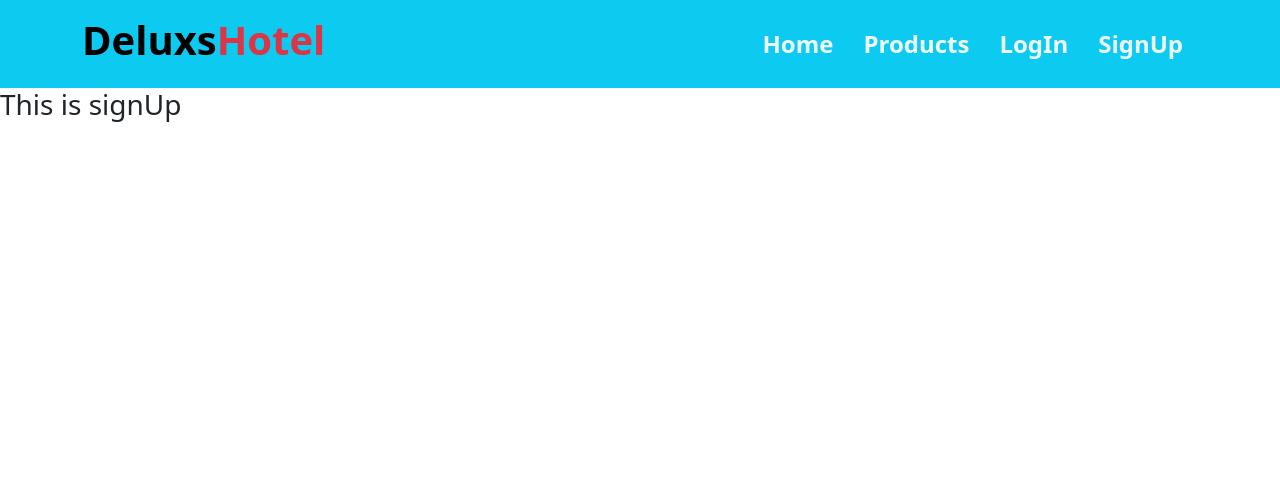
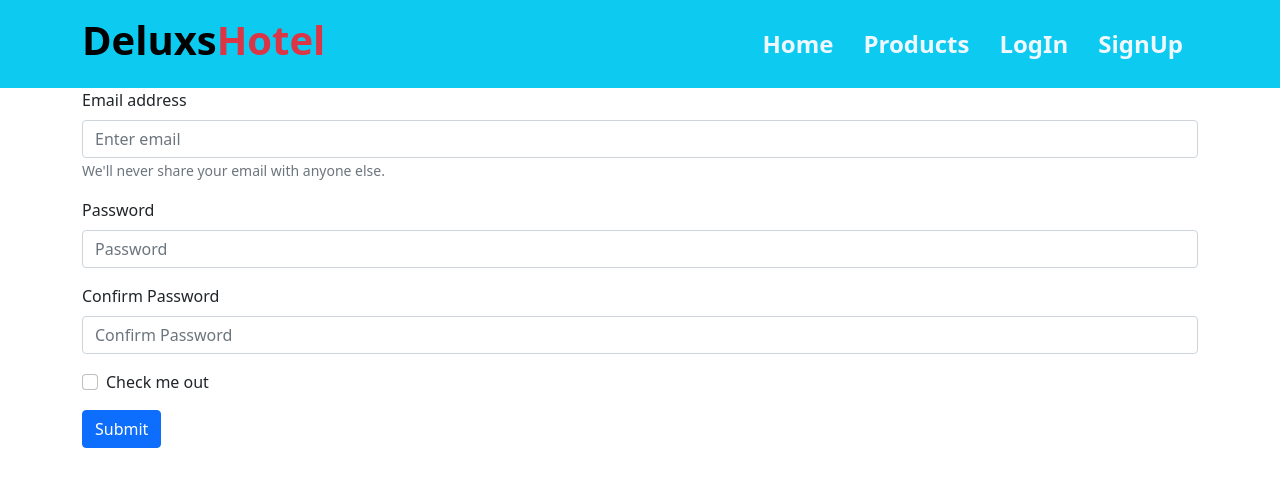
Before and after one commit to azmi0323/firebase-router-delux-hotel-project, a React (Create React App) app: page /signUp in a window 1280 px wide. Shown: the top 486 px of the page. Built offline with nearby package versions, Linux system fonts and the light colour scheme.

Commit message:
edit froms

```diff
--- a/src/components/SignUp/SignUp.js
+++ b/src/components/SignUp/SignUp.js
@@ -1,11 +1,74 @@
-import React from 'react';
+import React, { useState } from "react";
+import { Button, Form } from "react-bootstrap";
 
 const SignUp = () => {
-    return (
-        <div>
-            <h3>This is signUp</h3>
-        </div>
-    );
+  const [userEmail, setUserEmail] = useState("");
+  const [userPassword, setUserPassword] = useState("");
+  const [confirmPassword, setUserConfirmPassword] = useState("");
+  const [error, setError] = useState("");
+
+  const handleEmail = (event) => {
+    const email = event.target.value;
+    setUserEmail(email);
+  };
+  const handlePassword = (event) => {
+    const password = event.target.value;
+    setUserPassword(password);
+  };
+  const handleConfirmPassword = (event) => {
+    const confirmPassword = event.target.value;
+    setUserConfirmPassword(confirmPassword);
+  };
+  const handleSubmit = (event) => {
+    event.preventDefault();
+    if(userPassword !==handleConfirmPassword){
+        setError('Did not match with the password')
+        return;
+    }
+  };
+  return (
+    <div>
+      <Form className="container" onSubmit={handleSubmit}>
+        <Form.Group className="mb-3" controlId="formBasicEmail">
+          <Form.Label>Email address</Form.Label>
+          <Form.Control
+            onBlur={handleEmail}
+            type="email"
+            placeholder="Enter email"
+          />
+          <Form.Text className="text-muted">
+            We'll never share your email with anyone else.
+          </Form.Text>
+        </Form.Group>
+
+        <Form.Group className="mb-3" controlId="formBasicPassword">
+          <Form.Label>Password</Form.Label>
+          <Form.Control
+            onBlur={handlePassword}
+            type="password"
+            placeholder="Password"
+          />
+        </Form.Group>
+        <Form.Group className="mb-3" controlId="formBasicPassword">
+          <Form.Label>Confirm Password</Form.Label>
+          <Form.Control
+            onBlur={handleConfirmPassword}
+            type="password"
+            placeholder="Confirm Password"
+          />
+          <p className="text-danger">
+              {error}
+          </p>
+        </Form.Group>
+        <Form.Group className="mb-3" controlId="formBasicCheckbox">
+          <Form.Check type="checkbox" label="Check me out" />
+        </Form.Group>
+        <Button variant="primary" type="submit">
+          Submit
+        </Button>
+      </Form>
+    </div>
+  );
 };
 
 export default SignUp;
```
